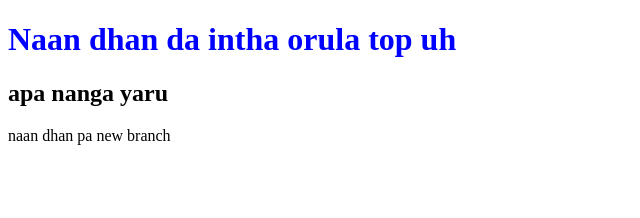
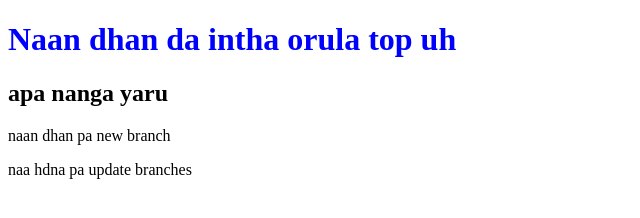
Before and after one commit to Madhan457/git, a plain HTML site: page index.html in a window 1280 px wide. Shown: the whole page, without its empty margins (0-640 px from the left). Drawn offline with Linux system fonts and the light colour scheme.

Commit message:
fifth commit

```diff
--- a/index.html
+++ b/index.html
@@ -11,5 +11,6 @@
     <h1 id="umm">Naan dhan da intha orula top uh</h1>
     <h2 id=""mmu>apa nanga yaru</h1>
         <p>naan dhan pa new branch</p>
+        <p>naa hdna pa update branches</p>
 </body>
 </html>
```
